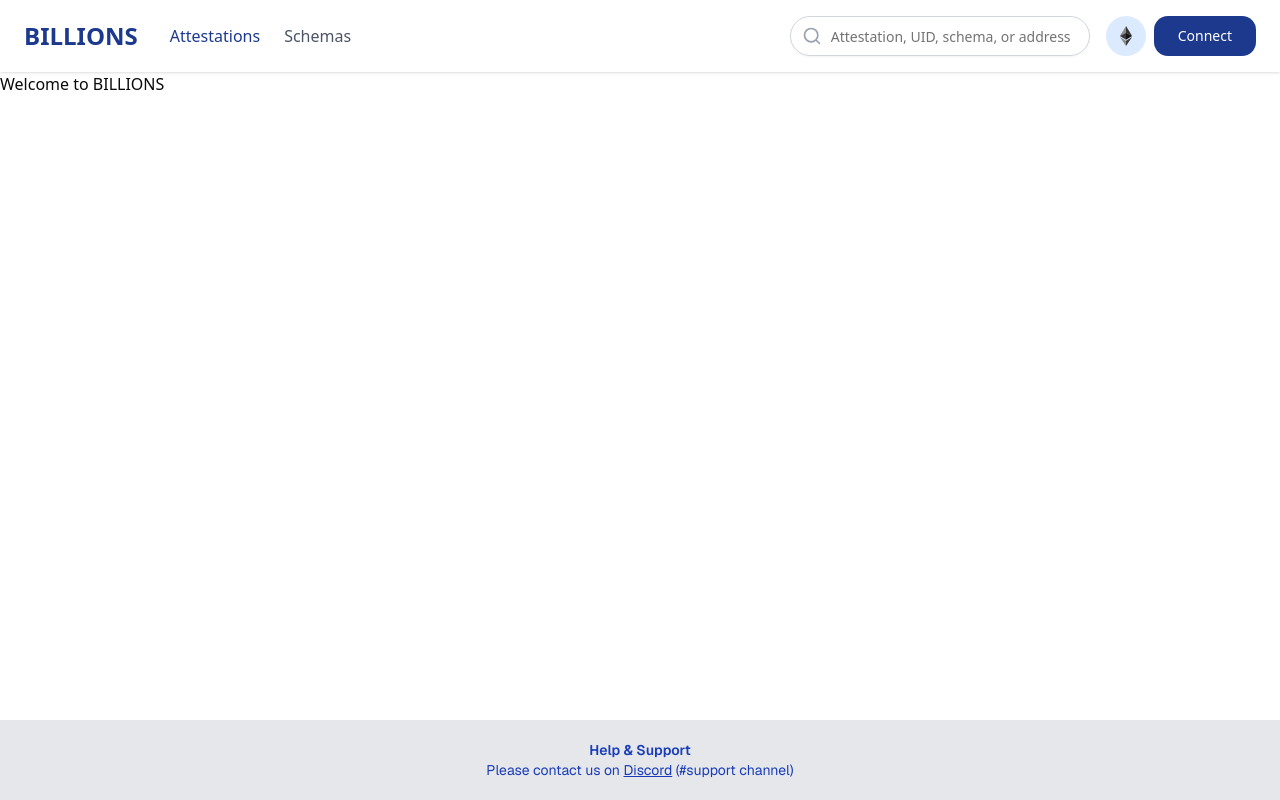
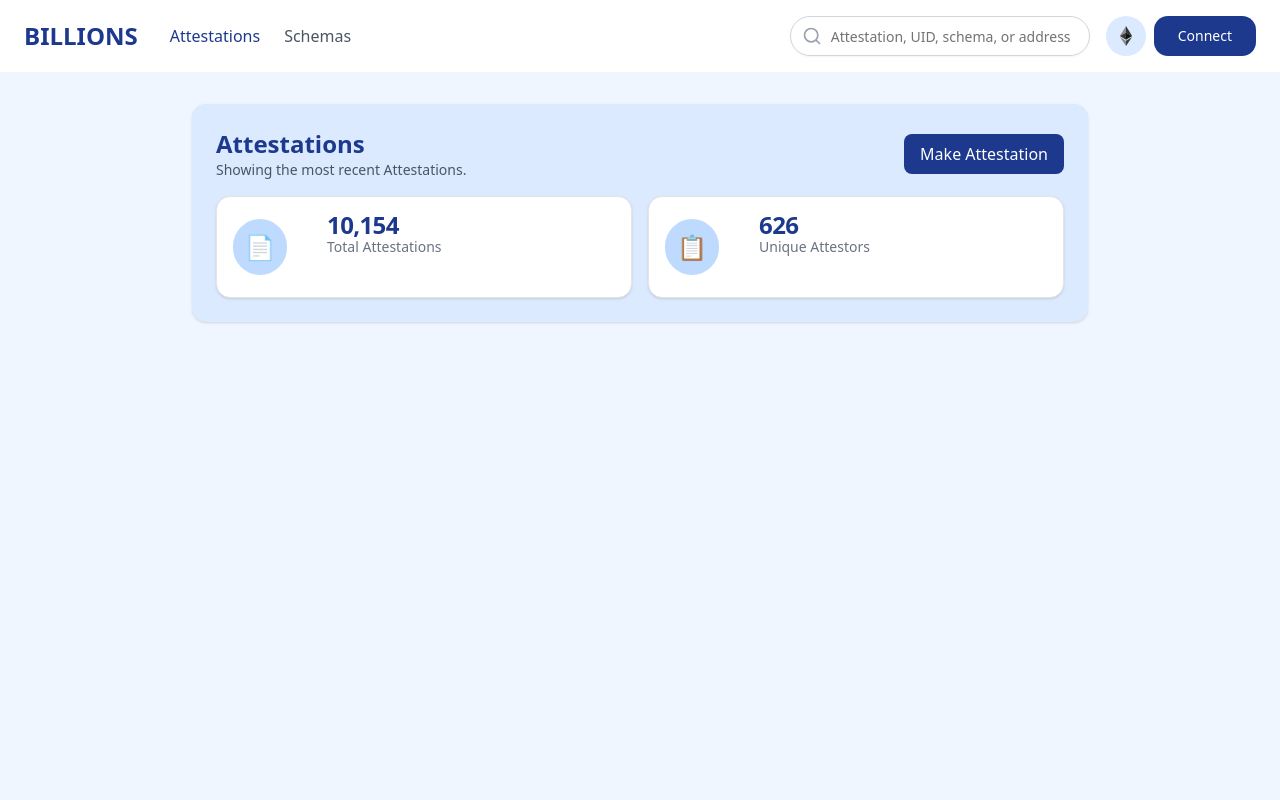
Before and after one commit to SeaaeS81/my-app, a Next.js app: page / in a window 1280 px wide. Shown: the top 800 px of the page. Built offline with nearby package versions, Linux system fonts and the light colour scheme.

Commit message:
Task6-7 card container

```diff
--- a/app/page.tsx
+++ b/app/page.tsx
@@ -1,9 +1,89 @@
+'use client'
 
-export default function Home() {
+import * as React from "react"
+
+// Вспомогательная функция для объединения классов
+function cn(...inputs: any[]) {
+  return inputs.filter(Boolean).join(" ");
+}
+
+// Компоненты карточек (Card)
+const Card = React.forwardRef<HTMLDivElement, React.HTMLAttributes<HTMLDivElement>>(
+  ({ className, ...props }, ref) => (
+    <div
+      ref={ref}
+      className={cn("rounded-xl border bg-white text-black shadow", className)}
+      {...props}
+    />
+  )
+)
+Card.displayName = "Card"
+
+const CardHeader = ({ className, ...props }: React.HTMLAttributes<HTMLDivElement>) => (
+  <div className={cn("flex flex-col space-y-1.5 p-6", className)} {...props} />
+)
+CardHeader.displayName = "CardHeader"
+
+const CardTitle = ({ className, ...props }: React.HTMLAttributes<HTMLHeadingElement>) => (
+  <h3 className={cn("text-2xl font-semibold leading-none tracking-tight", className)} {...props} />
+)
+CardTitle.displayName = "CardTitle"
+
+const CardDescription = ({ className, ...props }: React.HTMLAttributes<HTMLParagraphElement>) => (
+  <p className={cn("text-sm text-gray-500", className)} {...props} />
+)
+CardDescription.displayName = "CardDescription"
+
+const CardContent = ({ className, ...props }: React.HTMLAttributes<HTMLDivElement>) => (
+  <div className={cn("p-6 pt-0", className)} {...props} />
+)
+CardContent.displayName = "CardContent"
+
+const CardFooter = ({ className, ...props }: React.HTMLAttributes<HTMLDivElement>) => (
+  <div className={cn("flex items-center p-6 pt-0", className)} {...props} />
+)
+CardFooter.displayName = "CardFooter"
+
+// Кнопка
+const Button = ({ children, className, ...props }: React.ButtonHTMLAttributes<HTMLButtonElement>) => (
+  <button
+    className={cn("bg-blue-900 hover:bg-blue-800 text-white px-4 py-2 rounded-md", className)}
+    {...props}
+  >
+    {children}
+  </button>
+)
+
+export default function Page() {
   return (
-    <main>
-      <h1>Welcome to BILLIONS</h1>
+    <div className="min-h-screen bg-blue-50 p-8">
+      <div className="bg-blue-100 p-6 rounded-xl shadow space-y-4 max-w-4xl mx-auto">
+        <div className="flex justify-between items-center">
+          <div>
+            <h2 className="text-2xl font-bold text-blue-900">Attestations</h2>
+            <p className="text-sm text-gray-600">Showing the most recent Attestations.</p>
+          </div>
+          <Button>Make Attestation</Button>
+        </div>
 
-    </main>
-  );
+        <div className="grid grid-cols-1 md:grid-cols-2 gap-4">
+          <Card className="flex items-center space-x-4 p-4">
+            <div className="bg-blue-200 p-3 rounded-full text-2xl">📄</div>
+            <CardContent className="p-0">
+              <CardTitle className="text-2xl text-blue-900">10,154</CardTitle>
+              <CardDescription>Total Attestations</CardDescription>
+            </CardContent>
+          </Card>
+
+          <Card className="flex items-center space-x-4 p-4">
+            <div className="bg-blue-200 p-3 rounded-full text-2xl">📋</div>
+            <CardContent className="p-0">
+              <CardTitle className="text-2xl text-blue-900">626</CardTitle>
+              <CardDescription>Unique Attestors</CardDescription>
+            </CardContent>
+          </Card>
+        </div>
+      </div>
+    </div>
+  )
 }
--- a/components/ui/footer.tsx
+++ b/components/ui/footer.tsx
@@ -4,7 +4,7 @@
   return (
     <footer
       role="contentinfo"
-      className="bg-gray-200 text-blue-800 text-center py-5 text-sm font-sans"
+      className="bg-blue-100 text-blue-800 text-center py-5 text-sm font-sans"
     >
       <p className="font-semibold">Help & Support</p>
       <p>
```
